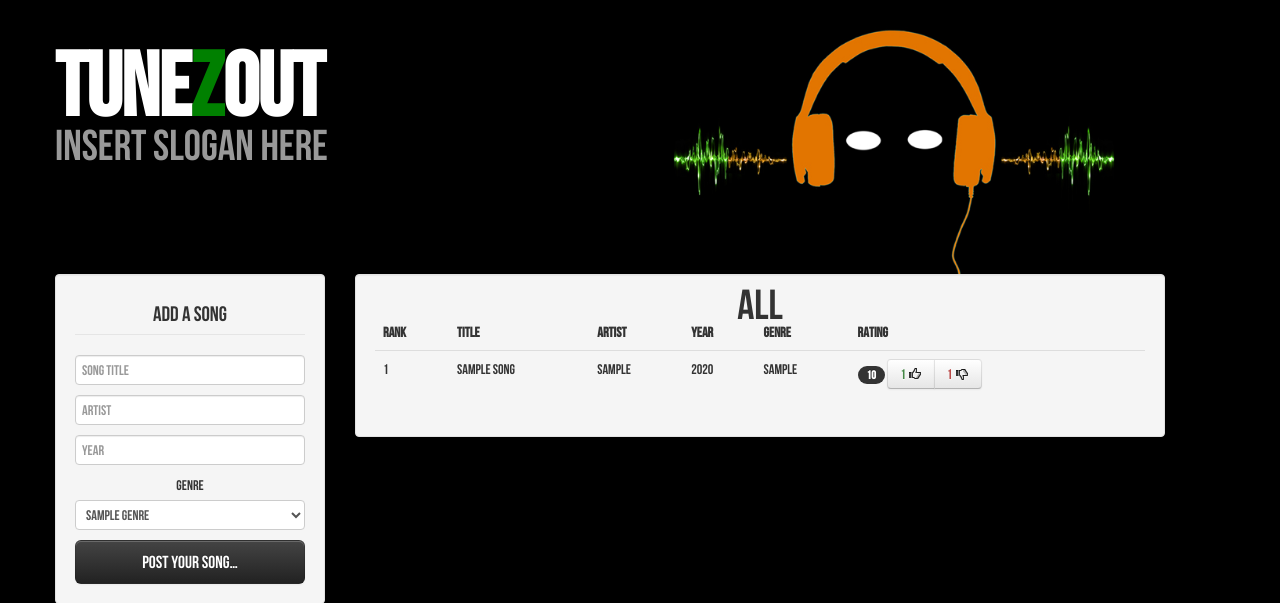
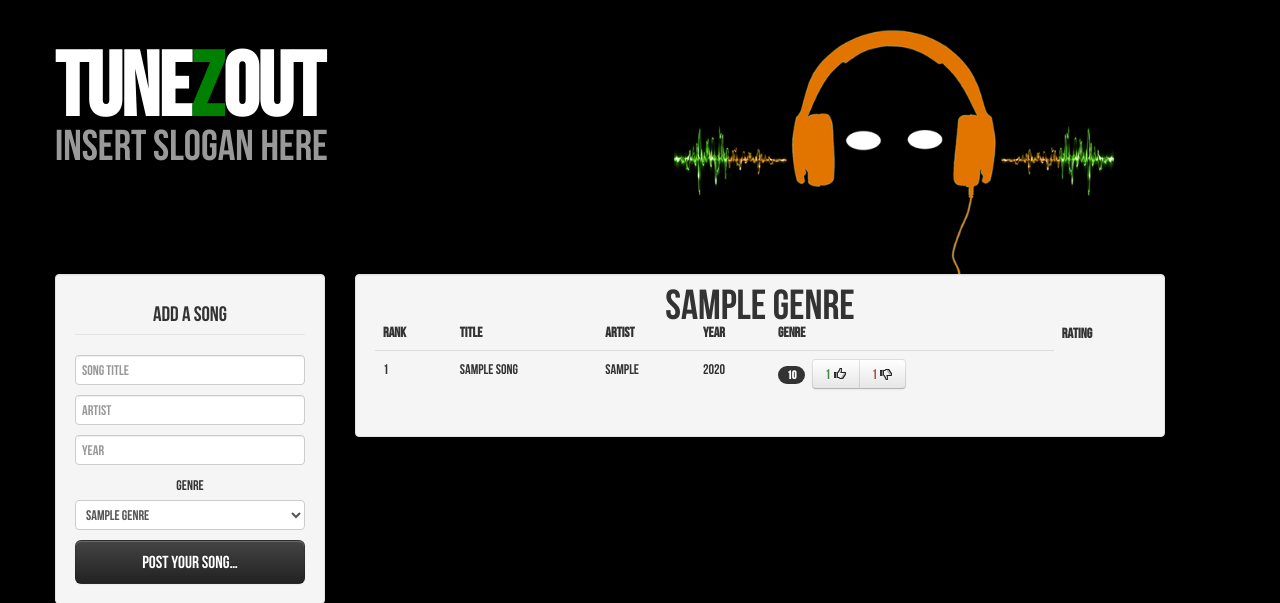
Before and after one commit to alykhank/Tunezout, a Flask app: template templates/index.html in a window 1280 px wide. Shown: the top 603 px of the page. Run offline with Flask 2, Linux system fonts and the light colour scheme; the template is opened without the code that fills it: values that come from a table or form of the project are taken from there, others are empty; tables that the repository leaves empty hold one stand-in row (values such as "Sample post"); some libraries are stand-ins or nearby versions.

Commit message:
Begin major refactoring.

```diff
--- a/app.py
+++ b/app.py
@@ -5,22 +5,21 @@ from models import app, db, Song, Genre
 
 @app.route('/')
 def index():
-	queriedGenres = Genre.query.order_by(Genre.name.asc()).all()
-	return render_template('index.html', genres=queriedGenres)
+	genres = Genre.query.order_by(Genre.name.asc()).all()
+	genre = { 'id': 0, 'name': 'All' }
+	songs = Song.query.order_by(Song.score.desc()).all()
+	return render_template('index.html', genres=genres, genre=genre, songs=songs)
 
 @app.route('/songs')
 def songs():
-	songs = []
 	genreFilter = request.args.get('Genre', 0, type=int)
-	queriedGenres = Genre.query.order_by(Genre.name.asc()).all()
-	if genreFilter and 0 < genreFilter and genreFilter <= len(queriedGenres):
-		genre = queriedGenres[genreFilter - 1].name
-		queriedSongs = Song.query.filter(Song.genre == genre).order_by(Song.score.desc())
+	genres = Genre.query.order_by(Genre.name.asc()).all()
+	if genreFilter and 0 < genreFilter and genreFilter <= len(genres):
+		genre = genres[genreFilter - 1].name
+		songs = Song.query.filter(Song.genre == genre).order_by(Song.score.desc())
 	else:
 		genre = 'All'
-		queriedSongs = Song.query.order_by(Song.score.desc())
-	for song in queriedSongs:
-		songs.append({ 'id':song.id, 'title':song.title, 'artist':song.artist, 'year':song.year, 'genre':song.genre, 'up':song.up, 'down':song.down, 'score':song.score })
+		songs = Song.query.order_by(Song.score.desc())
 	return jsonify(genre=genre, songs=songs)
 
 @app.route('/submit')
--- a/templates/index.html
+++ b/templates/index.html
@@ -56,14 +56,14 @@
 						<legend>Genres</legend>
 						<a class="btn btn-inverse btn-large btn-block" onclick="$GENRE=0; updateSongs();">All <i class="icon-arrow-right icon-white"></i></a>
 						{% for genre in genres %}
-						<a class="btn btn-inverse btn-large btn-block" onclick="$GENRE={{ loop.index }}; updateSongs();">{{ genre.name }} <i class="icon-arrow-right icon-white"></i></a>
+						<a class="btn btn-inverse btn-large btn-block" onclick="$GENRE={{ genre.id }}; updateSongs();">{{ genre.name }} <i class="icon-arrow-right icon-white"></i></a>
 						{% endfor %}
 					</fieldset>
 				</form>
 			</div>
 			<div class="well span8">
 				<table class="table">
-					<caption></caption>
+					<caption>{{ genre.name }}</caption>
 					<thead>
 						<tr>
 							<th>Rank</th>
@@ -75,8 +75,35 @@
 						</tr>
 					</thead>
 					<tbody>
+						{% for song in songs %}
+						<tr>
+							<td>{{ loop.index }}</td>
+							<td>{{ song.title }}</td>
+							<td>{{ song.artist }}</td>
+							{% if song.year != 1 %}
+								<td>{{ song.year }}</td>
+							{% else %}
+								<td>&ndash;</td>
+							{% endif %}
+							{% if genre.name == 'All' %}
+								<td>{{ song.genre }}</td>
+							{% endif %}
+							<td>
+								<span class="badge badge-inverse">{{ song.score }}</span>
+								&nbsp;
+								<div class="btn-group">
+									<a class="btn" onclick="rate({{ song.id }}, 2)">
+										<span class="text-success">{{ song.up }}</span> <i class="icon-thumbs-up"></i>
+									</a>
+									<a class="btn" onclick="rate({{ song.id }}, 1)">
+										<span class="text-error">{{ song.down }}</span> <i class="icon-thumbs-down"></i>
+									</a>
+								</div>
+							</td>
+						</tr>
+						{% endfor %}
 					</tbody>
-					<script>updateSongs();</script>
+					<!-- <script>updateSongs();</script> -->
 				</table>
 			</div>
 		</div>
```
